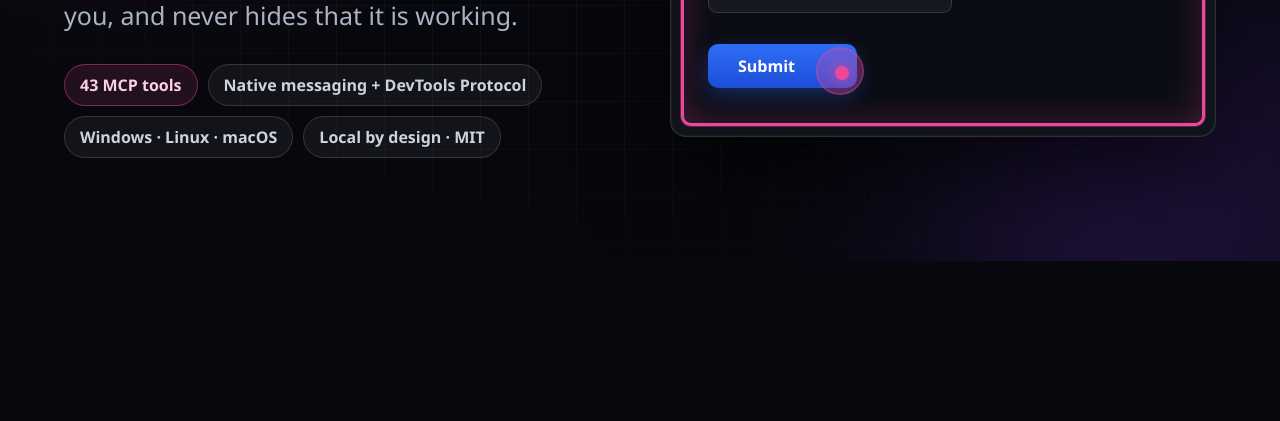
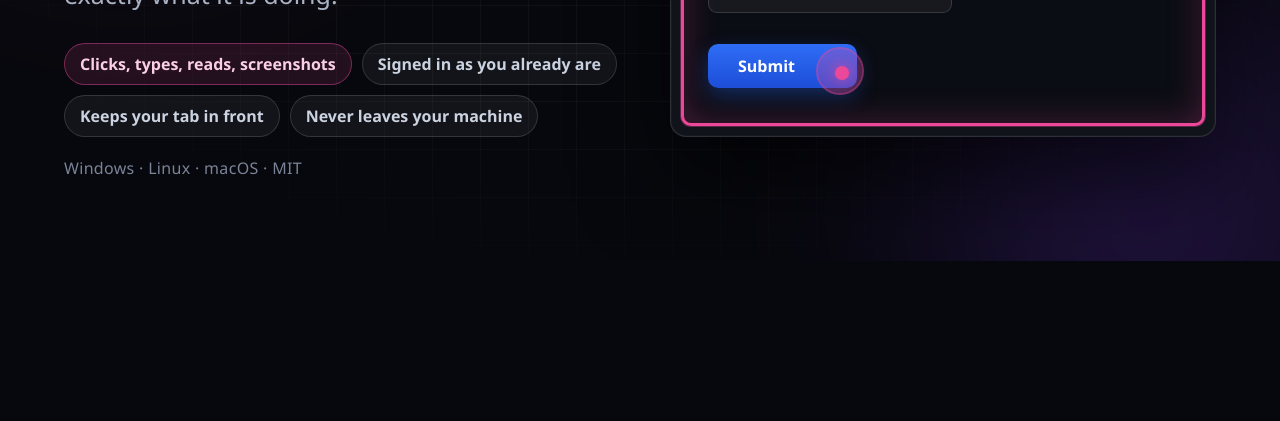
Before and after one commit to RandyNorthrup/chrome-control-mcp, a browser extension: page docs/assets/social-preview.html in a window 1280 px wide. Shown: the part 379-800 px from the top of the page. Drawn offline with Linux system fonts and the light colour scheme.

Commit message:
Say what the preview's subject does, not how much of it there is
"43 MCP tools" answers a question nobody browsing a repository card is asking.
The chips now say what the thing does for the person reading: it clicks, types,
reads and screenshots; it is already signed in as they are; it keeps their tab in
front; nothing leaves their machine. Platform and licence drop to a quiet line
underneath, and the headline leads with the offer rather than the category.

Co-Authored-By: Claude Fable 5.1 <noreply@anthropic.com>

```diff
--- a/docs/assets/social-preview.html
+++ b/docs/assets/social-preview.html
@@ -44,6 +44,7 @@
     border: 1px solid rgba(255,255,255,.14); background: rgba(255,255,255,.05);
     border-radius: 999px; padding: 9px 15px; white-space: nowrap;
   }
+  .platforms { margin-top: 20px; font-size: 16px; color: #7a8497; letter-spacing: .02em; }
   .chip.pink { color: #fbcfe8; border-color: rgba(236,72,153,.45); background: rgba(236,72,153,.12); }
 
   /* the browser, with the product's own control presence drawn on it */
@@ -99,13 +100,14 @@
     <div class="left">
       <div class="eyebrow"><span class="dot"></span>Model Context Protocol server</div>
       <h1>Chrome Control <span class="accent">MCP</span></h1>
-      <p class="tag"><b>Visible, precise Chrome control for AI assistants.</b> It drives a tab of its own, beside you, and never hides that it is working.</p>
+      <p class="tag"><b>Let an AI assistant use your Chrome.</b> It works in a tab of its own, beside you, and shows you exactly what it is doing.</p>
       <div class="chips">
-        <span class="chip pink">43 MCP tools</span>
-        <span class="chip">Native messaging + DevTools Protocol</span>
-        <span class="chip">Windows · Linux · macOS</span>
-        <span class="chip">Local by design · MIT</span>
+        <span class="chip pink">Clicks, types, reads, screenshots</span>
+        <span class="chip">Signed in as you already are</span>
+        <span class="chip">Keeps your tab in front</span>
+        <span class="chip">Never leaves your machine</span>
       </div>
+      <div class="platforms">Windows · Linux · macOS · MIT</div>
     </div>
     <div class="browser">
       <div class="tabstrip">
```
Also changed, not shown: docs/assets/social-preview.png.
